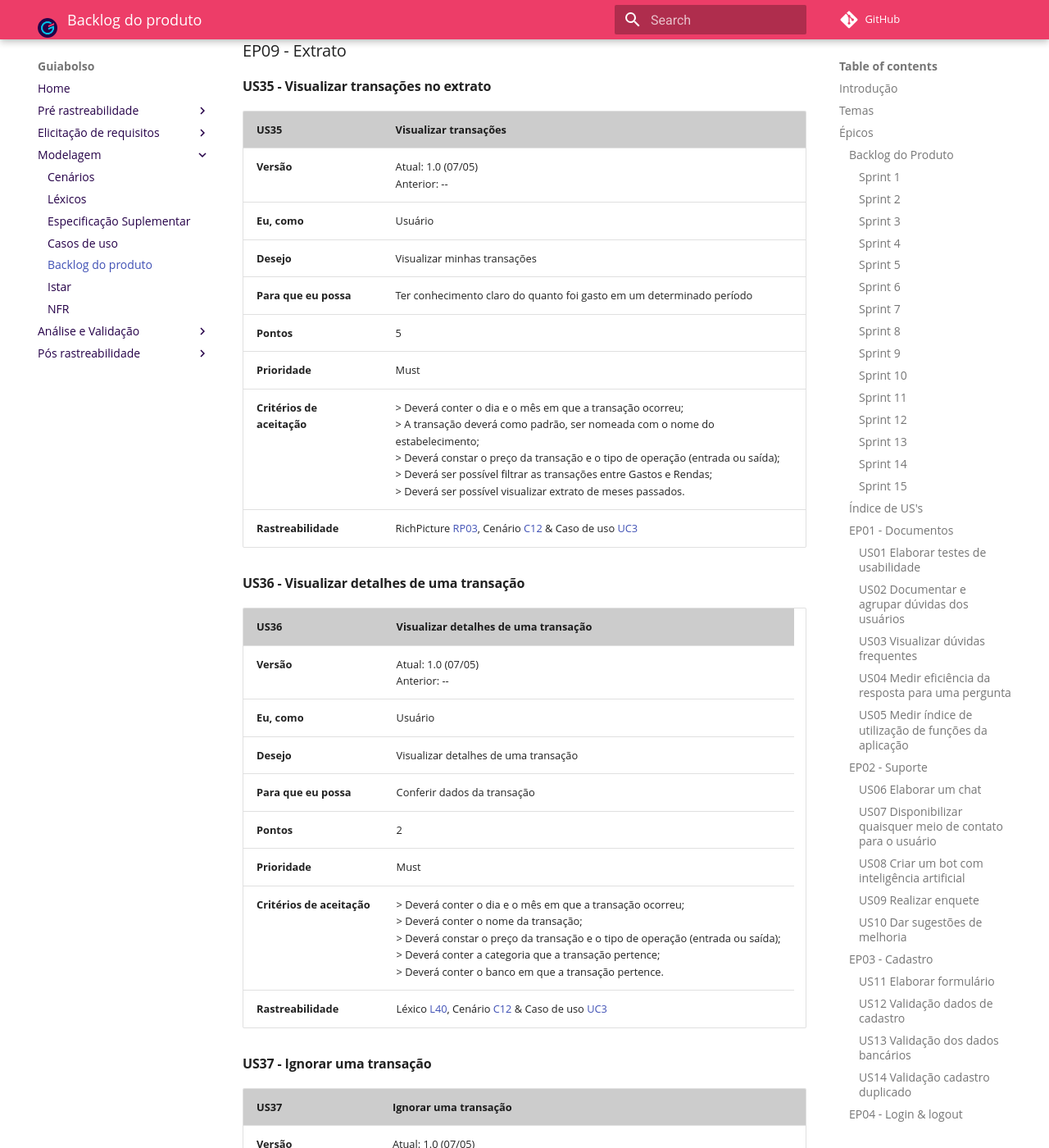
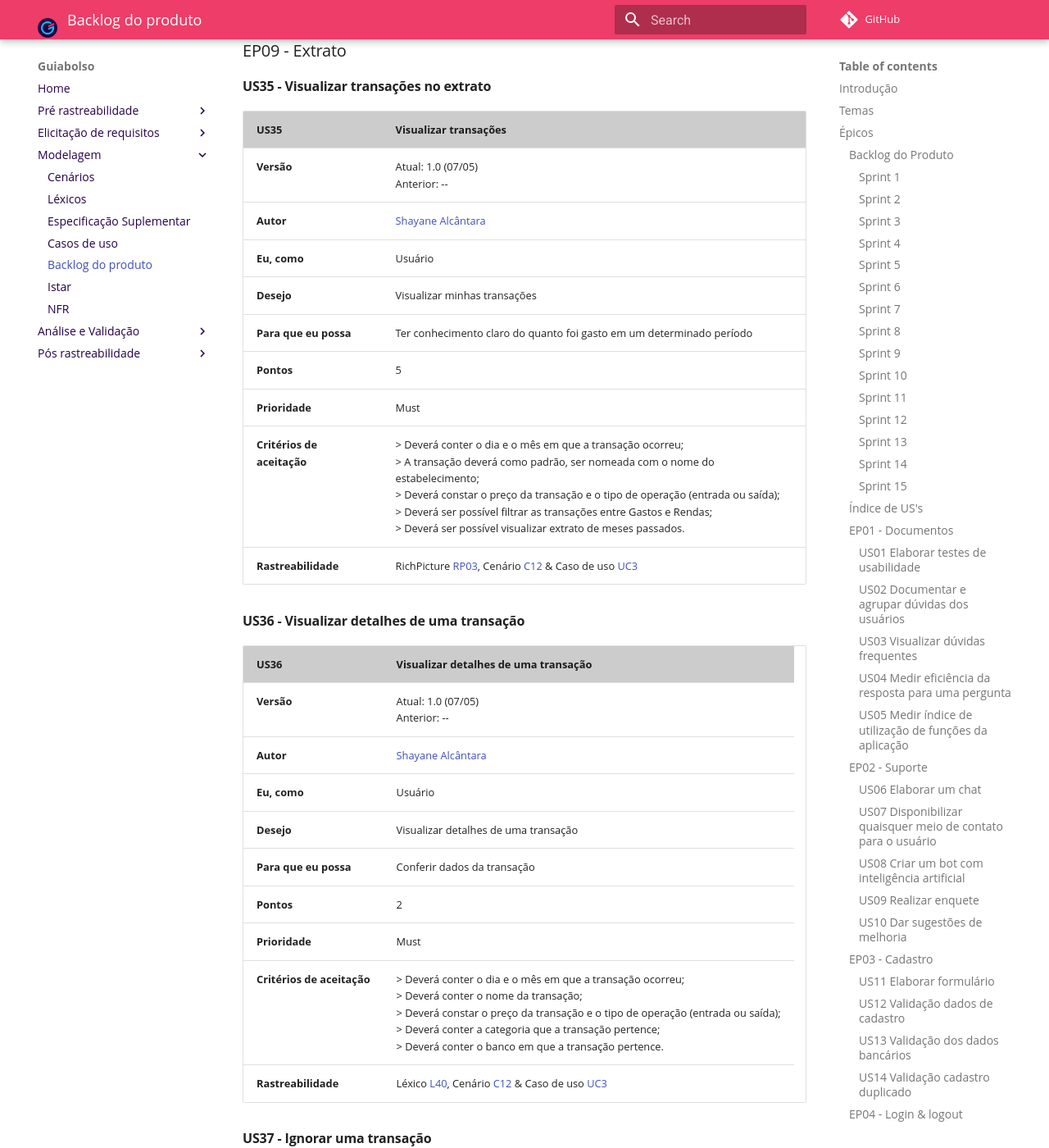
Before and after one commit to fga-disciplinas/2019.1-Guia-Bolso, an MkDocs documentation site: the page built from docs/modelagem/backlog.md, in a window 1280 px wide and 1400 px high, scrolled down 31911 px. Shown: the whole window at 82% size. Built offline with MkDocs 1.6.1 and Material for MkDocs 9.7.7, drawn with Linux system fonts in a browser that asks for light colours; comment, search, counter and statistics services are not loaded; old or Windows-style settings are respelled for this version of MkDocs; some of the changed text lies outside the part shown.

Commit message:
Refact i* e add autores backlog

```diff
--- a/docs/modelagem/backlog.md
+++ b/docs/modelagem/backlog.md
@@ -744,6 +744,7 @@ Cada elemento da listagem é elicitado por meio de interação da equipe de dese
 | **US35** | Visualizar transações |
 |--|--|
 | **Versão** | Atual: 1.0 (07/05) <br> Anterior: --|
+| **Autor**| [Shayane Alcântara](https://github.com/shayanealcantara) |
 | **Eu, como** | Usuário |
 | **Desejo** | Visualizar minhas transações |
 | **Para que eu possa** | Ter conhecimento claro do quanto foi gasto em um determinado período |
@@ -757,6 +758,7 @@ Cada elemento da listagem é elicitado por meio de interação da equipe de dese
 | **US36** | Visualizar detalhes de uma transação |
 |--|--|
 | **Versão** | Atual: 1.0 (07/05) <br> Anterior: --|
+| **Autor**| [Shayane Alcântara](https://github.com/shayanealcantara) |
 | **Eu, como** | Usuário |
 | **Desejo** | Visualizar detalhes de uma transação |
 | **Para que eu possa** | Conferir dados da transação |
@@ -770,6 +772,7 @@ Cada elemento da listagem é elicitado por meio de interação da equipe de dese
 | **US37** | Ignorar uma transação |
 |--|--|
 | **Versão** | Atual: 1.0 (07/05) <br> Anterior: --|
+| **Autor**| [Shayane Alcântara](https://github.com/shayanealcantara) |
 | **Eu, como** | Usuário |
 | **Desejo** | Ignorar uma transação |
 | **Para que eu possa** | Retirá-la de um planejamento e/ou não quantificá-la nos meus gastos |
@@ -783,6 +786,7 @@ Cada elemento da listagem é elicitado por meio de interação da equipe de dese
 | **US38** | Adicionar comentários e tags em uma transação |
 |--|--|
 | **Versão** | Atual: 1.0 (07/05) <br> Anterior: --|
+| **Autor**| [Shayane Alcântara](https://github.com/shayanealcantara) |
 | **Eu, como** | Usuário |
 | **Desejo** | Realizar comentários e tags sobre uma transação |
 | **Para que eu possa** | Categorizá-la de uma forma mais pessoal com mais palavras descritivas |
@@ -796,6 +800,7 @@ Cada elemento da listagem é elicitado por meio de interação da equipe de dese
 | **US39** | Editar dados da transação |
 |--|--|
 | **Versão** | Atual: 1.0 (07/05) <br> Anterior: --|
+| **Autor**| [Shayane Alcântara](https://github.com/shayanealcantara) |
 | **Eu, como** | Usuário |
 | **Desejo** | Editar os detalhes de alguma transação |
 | **Para que eu possa** | Tornar a descrição da transação mais intuitiva ao visualizar a transação no extrato |
@@ -812,6 +817,7 @@ Cada elemento da listagem é elicitado por meio de interação da equipe de dese
 | US40 | Elaborar um tutorial para usar a agenda |
 |--|--|
 | **Versão**| Atual: 1.0 (08/05) <br> Anterior: --|
+| **Autor**| [Shayane Alcântara](https://github.com/shayanealcantara) |
 | **Eu, como** | Desenvolvedor |
 |**Desejo** | Elaborar um tutorial interativo para novos usuários da agenda |
 | **Para que** | O usuário tenha conhecimento de como começar a usar a agenda |
@@ -825,6 +831,7 @@ Cada elemento da listagem é elicitado por meio de interação da equipe de dese
 | US41 | Adicionar transação na agenda |
 |--|--|
 | **Versão**| Atual: 1.0 (08/05) <br> Anterior: --|
+| **Autor**| [Shayane Alcântara](https://github.com/shayanealcantara) |
 | **Eu, como** | Usuário |
 | **Desejo** | Adicionar uma conta a pagar ou receber na agenda |
 | **Para que eu** | Não perca prazos ou compromissos financeiros |
@@ -838,6 +845,7 @@ Cada elemento da listagem é elicitado por meio de interação da equipe de dese
 | US42 | Visualizar contas registradas na agenda |
 |--|--|
 | **Versão**| Atual: 1.0 (08/05) <br> Anterior: --|
+| **Autor**| [Shayane Alcântara](https://github.com/shayanealcantara) |
 | **Eu, como** | Usuário |
 | **Desejo** | Visualizar contas registradas na agenda |
 | **Para que eu** | Possa me planejar antes do prazo ou editar uma transação |
@@ -851,6 +859,7 @@ Cada elemento da listagem é elicitado por meio de interação da equipe de dese
 | US43 | Editar contas registradas na agenda |
 |--|--|
 | **Versão**| Atual: 1.0 (08/05) <br> Anterior: --|
+| **Autor**| [Shayane Alcântara](https://github.com/shayanealcantara) |
 | **Eu, como** | Usuário |
 | **Desejo** | Editar agendamento registrado na agenda |
 | **Para que eu** | Possa corrigir ou alterar alguma informação da conta já existente |
@@ -864,6 +873,7 @@ Cada elemento da listagem é elicitado por meio de interação da equipe de dese
 | US44 | Excluir contas registradas na agenda |
 |--|--|
 | **Versão**| Atual: 1.0 (08/05) <br> Anterior: --|
+| **Autor**| [Shayane Alcântara](https://github.com/shayanealcantara) |
 | **Eu, como** | Usuário |
 | **Desejo** | Excluir agendamento registrado na agenda |
 | **Para que eu** | Possa retirar uma conta da agenda que não é mais útil ou viável |
@@ -880,6 +890,7 @@ Cada elemento da listagem é elicitado por meio de interação da equipe de dese
 | **US45** | Planejar gastos |
 |--|--|
 | **Versão** | Atual: 1.0 (08/05) <br> Anterior: --|
+| **Autor**| [Sara Silva](https://github.com/silvasara) |
 | **Eu, como** | Usuário |
 | **Desejo** | Fazer um planejamento de gastos no mês |
 | **Para que eu** | Possa ter um teto e mais controle dos meus gastos |
@@ -893,6 +904,7 @@ Cada elemento da listagem é elicitado por meio de interação da equipe de dese
 | **US46** | Planejar renda |
 |--|--|
 | **Versão** | Atual: 1.0 (08/05) <br> Anterior: --|
+| **Autor**| [Sara Silva](https://github.com/silvasara) |
 | **Eu, como** | Usuário |
 | **Desejo** | Fazer um planejamento de renda do mês |
 | **Para que eu** | Possa ter uma meta de quanto vou ter de receita no mês |
@@ -906,6 +918,7 @@ Cada elemento da listagem é elicitado por meio de interação da equipe de dese
 | **US47** | Categorizar gasto |
 |--|--|
 | **Versão** | Atual: 1.0 (08/05) <br> Anterior: --|
+| **Autor**| [Sara Silva](https://github.com/silvasara) |
 | **Eu, como** | Usuário |
 | **Desejo** | Ter um limite de gastos por categoria de consumo |
 | **Para que eu** | Não gaste mais do que gostaria numa categoria |
@@ -919,6 +932,7 @@ Cada elemento da listagem é elicitado por meio de interação da equipe de dese
 | **US48** | Categorizar renda |
 |--|--|
 | **Versão** | Atual: 1.0 (08/05) <br> Anterior: --|
+| **Autor**| [Sara Silva](https://github.com/silvasara) |
 | **Eu, como** | Usuário |
 | **Desejo** | Ter um planejamento por categoria de rendimento |
 | **Para que eu** | Saiba claramente o quanto estou ganhando com cada tipo de rendimento |
@@ -932,6 +946,7 @@ Cada elemento da listagem é elicitado por meio de interação da equipe de dese
 | **US49** | Meses futuros |
 |--|--|
 | **Versão** | Atual: 1.0 (08/05) <br> Anterior: --|
+| **Autor**| [Sara Silva](https://github.com/silvasara) |
 | **Eu, como** | Usuário |
 | **Desejo** | Visualizar meu planejamento de gastos e de renda para os meses futuros |
 | **Para que eu** | Possa me planejar a longo prazo |
@@ -947,6 +962,7 @@ Cada elemento da listagem é elicitado por meio de interação da equipe de dese
 | **US50** | Gastos do usuário |
 |--|--|
 | **Versão** | Atual: 1.0 (08/05) <br> Anterior: --|
+| **Autor**| [Sara Silva](https://github.com/silvasara) |
 | **Eu, como** | Desenvolvedor |
 | **Desejo** | Saber com que o usuário está gastando sua renda |
 | **Para que eu** | Para que eu possa dar dicas de gastos mais direcionadas ao perfil de consumo do usuário |
@@ -960,6 +976,7 @@ Cada elemento da listagem é elicitado por meio de interação da equipe de dese
 | **US51** | Gastos dos últimos meses por categoria|
 |--|--|
 | **Versão** | Atual: 1.0 (08/05) <br> Anterior: --|
+| **Autor**| [Sara Silva](https://github.com/silvasara) |
 | **Eu, como** | Usuário |
 | **Desejo** | Visualizar estatísticas dos meus gastos por categoria nos últimos meses |
 | **Para que eu** | Para que eu possa acompanhar minha evolução e fazer comparação entre os meses |
@@ -973,6 +990,7 @@ Cada elemento da listagem é elicitado por meio de interação da equipe de dese
 | **US52** | Gastos rendas dos últimos meses |
 |--|--|
 | **Versão** | Atual: 1.0 (08/05) <br> Anterior: --|
+| **Autor**| [Sara Silva](https://github.com/silvasara) |
 | **Eu, como** | Usuário |
 | **Desejo** | Visualizar o total de gastos e de renda dos últimos 2 meses |
 | **Para que eu** | Para que eu possa acompanhar minha evolução |
@@ -986,6 +1004,7 @@ Cada elemento da listagem é elicitado por meio de interação da equipe de dese
 | **US53** | Rendas dos últimos meses por categoria|
 |--|--|
 | **Versão** | Atual: 1.0 (08/05) <br> Anterior: --|
+| **Autor**| [Sara Silva](https://github.com/silvasara) |
 | **Eu, como** | Usuário |
 | **Desejo** | Visualizar estatísticas dos meus rendimentos por categoria nos últimos meses |
 | **Para que eu** | Para que eu possa acompanhar minha evolução e fazer comparação entre os meses |
@@ -999,6 +1018,7 @@ Cada elemento da listagem é elicitado por meio de interação da equipe de dese
 | **US50** | Gastos do usuário |
 |--|--|
 | **Versão** | Atual: 1.0 (08/05) <br> Anterior: --|
+| **Autor**| [Sara Silva](https://github.com/silvasara) |
 | **Eu, como** | Parceiro |
 | **Desejo** | Saber como o usuário está gastando sua renda |
 | **Para que eu** | Para que eu possa oferecer vantagens e promoções mais direcionadas ao perfil do usuário |
```
Also changed, not shown: docs/modelagem/istar.md (+28 -4 lines), docs/img/istar/agendaSR-v3.png (added), docs/img/istar/consultarcpfSR-v3.png (added).
